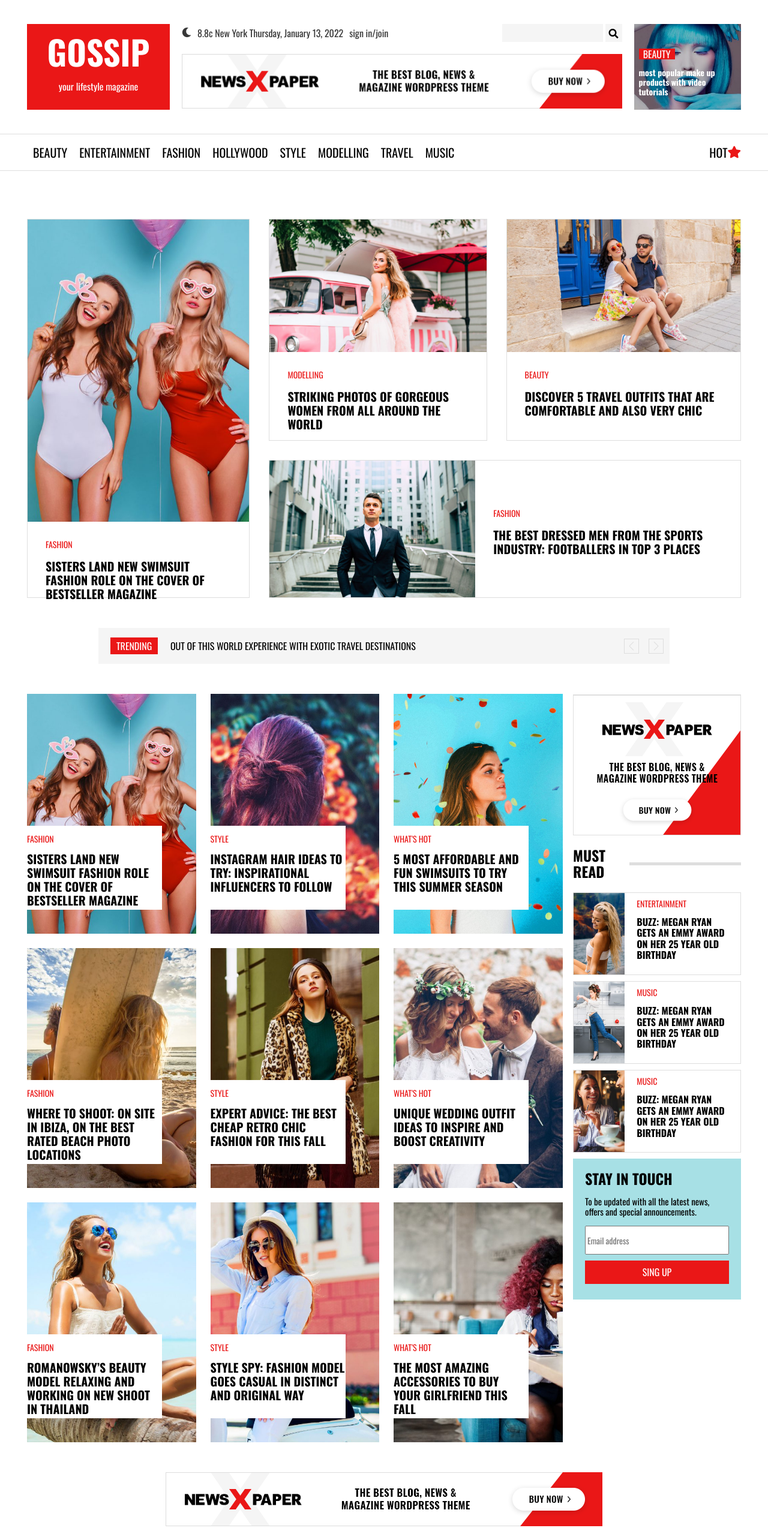
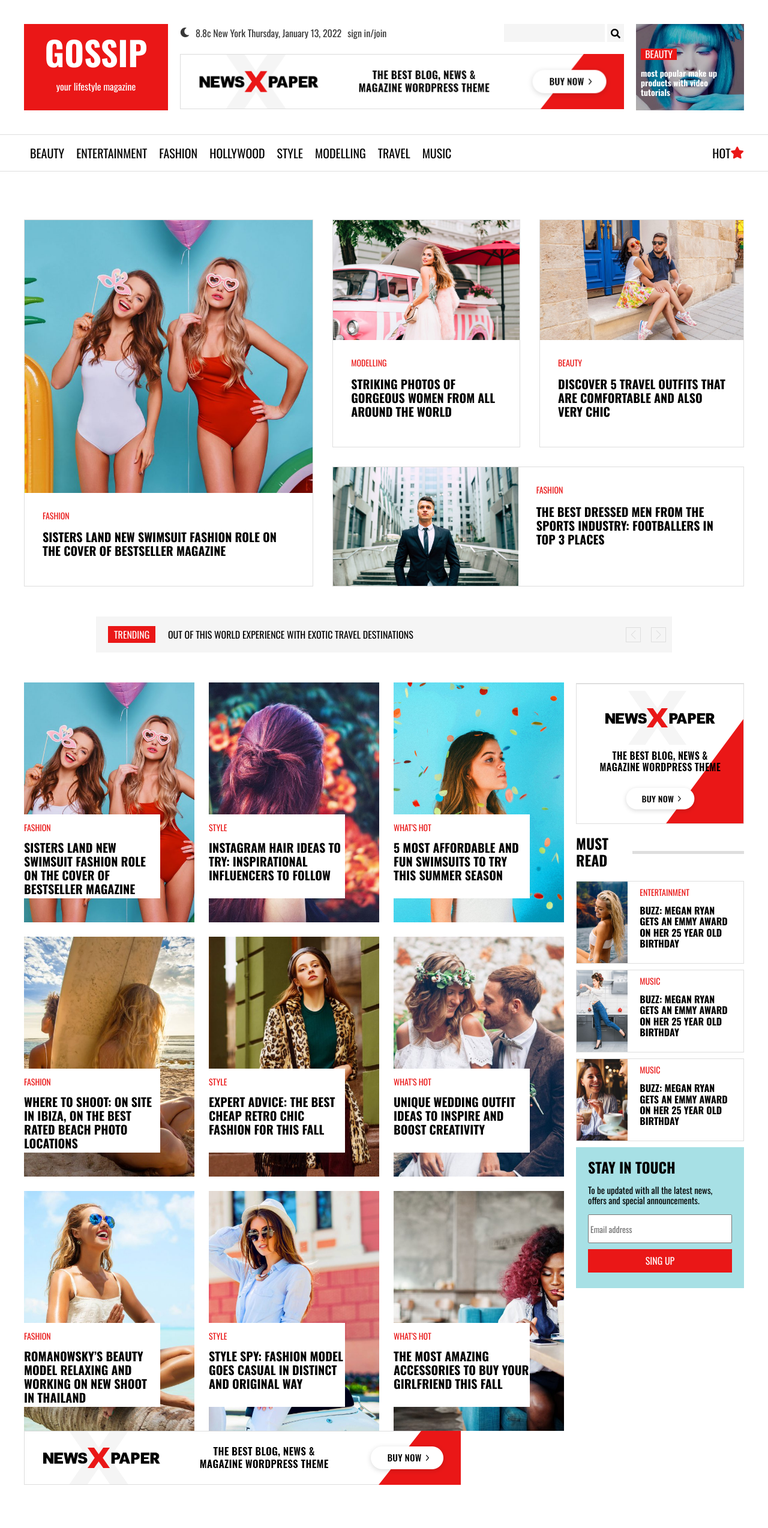
Before and after one commit to DuclosP/exo-gossip, a website: page dev/index.html in a window 1280 px wide. Shown: the top 2548 px of the page at 60% size. Drawn offline with nearby package versions, Linux system fonts and the light colour scheme; files that its build step writes are made by us from their sources.

Commit message:
terminado,  le triple swiper peut être optimisé

```diff
--- a/dev/css/layout/_footer.scss
+++ b/dev/css/layout/_footer.scss
@@ -6,6 +6,7 @@
     h2{
         background-color: #000;
         margin: 0;
+        padding: 20px;
         text-transform: uppercase;
         &:after{
             background-color: #666666;
@@ -18,6 +19,9 @@
         justify-content: space-between;
         .footer-news{
             display: flex;
+            @media screen and (max-width:750px) {
+                flex-direction: column;
+            }
             div {
                 padding: 20px;
                 ul {
@@ -51,6 +55,11 @@
         display: flex;
         justify-content: space-between;
         align-items: center;
+        @media screen and (max-width:750px) {
+            flex-direction: column;
+            justify-content: flex-start;
+            align-items: center;
+        }
         a{
             text-decoration: none;
             color: #fff;
--- a/dev/css/layout/_general.scss
+++ b/dev/css/layout/_general.scss
@@ -2,13 +2,9 @@ body {
     font-family: 'Oswald', sans-serif;
 }
 
-
 .wrapper {
-    max-width: 1190px;
+    max-width: 1200px;
     margin: 0 auto;
-    @media screen and (max-width:900px) {
-        max-width: 750px;
-    }
 }
 .flex-row {
     display: flex;
@@ -57,6 +53,7 @@ section {
     article {
         a{
             text-decoration: none;
+        }
         .article-txt{
             padding: 30px;
             .label{
@@ -76,7 +73,6 @@ section {
         &:hover{
             h2{
                 color: #EA1717;
-                }
             }
         }
     }
--- a/dev/css/layout/_header.scss
+++ b/dev/css/layout/_header.scss
@@ -87,7 +87,7 @@
     left: 0;
     height: 60px;
     z-index: 100;
-    min-width: 750px;
+    width: 100%;
     background-color: #EA1717;
     display: flex;
     justify-content: space-between;
--- a/dev/css/layout/_navigation.scss
+++ b/dev/css/layout/_navigation.scss
@@ -1,4 +1,7 @@
 .main-nav {
+    .nav-logo{
+        display: none;
+    }
     margin-top: 40px;
     border-top: 1px solid #dedede;
     border-bottom: 1px solid #dedede;
@@ -38,3 +41,26 @@
         display: none;
     }
 }
+
+//pour la partie fixed au défilement vers le haut
+.sticky-nav{
+    .nav-logo{
+        display: block;
+        width: 150px;
+        background-color: #EA1717;
+        line-height: 0;
+        color: #fff;
+    }
+    position: fixed;
+    width: 100%;
+    top:-100%;
+    left: 0;
+    margin: 0;
+    background-color: #fff;
+    z-index: 100;
+    box-shadow: 10px 5px 5px rgba(0, 0, 0, 0.308);
+    transition: all ease-in-out 0.5s;
+}
+.reveal{
+    top: 0;
+}
--- a/dev/css/pages/_home.scss
+++ b/dev/css/pages/_home.scss
@@ -6,70 +6,56 @@
     //section avec 4 article positionné grâce a grid
     .section-1{
         display: grid;
-        grid-template-rows: 370px 230px;
+        grid-template-rows: 380px 200px;
+        grid-template-areas:
+        "a a . ."
+        "a a b b"
+        ;
         gap: 2em;
-        grid-template-areas:
-        "high . ."
-        "high large large"
-        ;
         article{
+            display: flex;
+            flex-direction: column;
             border: 1px solid #dedede;
+            .article-img{
+                width: 100%;
+                background-color: #EA1717;
+                height: 100%;
+            }
             &:nth-of-type(1){
-                grid-area: high;
-                a{
+                grid-area: a;
                 .article-img{
-                        height: 80%;
                     background: url(../img/27-1068x713.jpg) center top/cover;
                 }
             }
-            }
             &:nth-of-type(2){
-                a{
                 .article-img{
-                        height: 60%;
                     background: url(../img/18-1068x712.jpg) center top/cover;
                 }
             }
-            }
             &:nth-of-type(3){
-                a{
                 .article-img{
-                        height: 60%;
                     background: url(../img/23-1068x712.jpg) center top/cover ;
                 }
             }
-            }
             &:nth-of-type(4){
-                grid-area: large;
-                a{
-                    display: flex;
-                    height: 100%;
+                grid-area: b;
+                flex-direction: row;
                 .article-img{
-                        width: 80%;
-                        background: url(../img/26-1068x712.jpg) center top/cover;
-                    }
-                    .article-txt{
-                        padding: 80px 30px;
-                    }
+                    background: url(../img/26-1068x712.jpg) center top/cover
                 }
             }
         }
         @media screen and (max-width:750px) {
-            display: flex;
+            grid-template-rows: 100vh 500px 500px 500px;
+            grid-template-areas:
+            "a"
+            "."
+            "."
+            "b"
+            ;
+            article{
+                &:nth-of-type(4){
                     flex-direction: column;
-            article{
-                height: 800px;
-                a{
-                    display: flex;
-                    flex-direction: column;
-                    height: 100%;
-                    .article-img {
-                        width: 100%;
-                        height: 100%;
-                    }
-                    .article-txt{
-                        padding: 80px 30px;
-                    }
                 }
             }
         }
@@ -84,6 +70,10 @@
             display: flex;
             justify-content: center;
             align-items: center;
+            @media screen and (max-width:750px){
+                width: 90%;
+                height: 100px;
+            }
             .swiper-title{
                 background-color: #EA1717;
                 text-transform: uppercase;
@@ -91,12 +81,21 @@
                 position: absolute;
                 left: 20px;
                 padding: 5px 10px;
+                @media screen and (max-width:750px){
+                    top: 0;
+                    left: 50%;
+                    transform: translateX(-50%);
+                }
             }
             .swiper-wrapper{
                 .swiper-slide{
                     display: flex;
                     align-items: center;
                     padding-left: 120px;
+                    @media screen and (max-width:750px){
+                        justify-content: center;
+                        padding-left: 0;
+                    }
                     a{
                         text-transform: uppercase;
                         color: #000;
@@ -117,6 +116,9 @@
                 &:hover{
                     background-color: red;
                 }
+                @media screen and (max-width:750px){
+                    display: none;
+                }
             }
             .swiper-button-prev{
                 left: 92%;
@@ -128,6 +130,9 @@
     .section-3{
         display: flex;
         justify-content: space-between;
+        @media screen and (max-width:750px){
+            flex-direction: column;
+        }
         .main-articles{
             width: 75%;
             display: grid;
@@ -137,13 +142,15 @@
             @media screen and (max-width:900px) {
                 width: 64%;
             }
+            @media screen and (max-width:750px){
+                width: 100%;
+                grid-template-columns: 1fr;
+            }
             .article {
                 a{
                     display: block;
                     position: relative;
-
                     height: 100%;
-                    background: url(../img/27-1068x713.jpg) center/cover ;
                     .article-txt{
                         padding: 0;
                         width: 80%;
@@ -164,6 +171,12 @@
                         .label {
                             padding: 14px 0;
                             font-size: 14px;
+                        }
+                        @media screen and (max-width:750px){
+                            height: 130px;
+                            h2{
+                                font-size: 20px;
+                            }
                         }
                     }
                 }
@@ -219,6 +232,10 @@
             position: sticky;
             bottom: 0;
             align-self: flex-end;
+            @media screen and (max-width:750px){
+                position: relative;
+                width: 100%;
+            }
             h2 {
                 text-transform: uppercase;
             }
@@ -227,15 +244,26 @@
                 height: 235px;
                 border: 1px solid #dedede;
                 background: url(../img/rec2.webp) no-repeat center top;
+                @media screen and (max-width:750px){
+                    background: url(../img/rec2-retina.webp) no-repeat center/cover;
+                    width: 100%;
+                    height: 500px;
+                }
             }
             .article{
                 border: 1px solid #dedede;
                 margin-bottom: 10px;
                 a{
                     display: flex;
+                    @media screen and (max-width:750px){
+                        align-items: center ;
+                    }
                     .article-img{
                         width: 184px;
                         padding: 0 20px;
+                        @media screen and (max-width:750px){
+                            height: 300px;
+                        }
                     }
                     .article-txt{
                         padding: 10px 20px;
@@ -269,17 +297,17 @@
         }
     }
     .buy-banner {
-        margin: 50px;
-        text-align: center;
-        @media screen and (max-width: 750px) {
-            margin: 50px 0;
-            a{
+        .buy-img{
+            display: flex;
+            justify-content: center;
+            align-items: center;
+            height: 90px;
+            background: url(../img/rec1.png) no-repeat;
+            @media screen and (max-width:750px){
+                background: url(../../img/rec2-retina.webp) no-repeat center/cover;
                 width: 100%;
-                img{
-                    width: 100%;
+                height: 500px;
             }
-            }
-
         }
     }
     //section avec les 3 swiper placé dans une belle grid
@@ -294,14 +322,17 @@
         .title-bar:after{
             width: 100%;
         }
+        @media screen and (max-width:750px) {
+            grid-template-columns: 1fr;
+        }
         //la partie sur les 3 swipers
         .swiper-no-fade{
-            width: calc(1130px/3);
+            width: calc(1140px/3);
             @media screen and (max-width: 900px) {
                 width: calc(780px/3);
             }
             @media screen and (max-width:750px) {
-                width: calc(610px/3);
+                width: 400px;
             }
 
             .swiper-wrapper{
@@ -409,6 +440,9 @@
         grid-template-columns: repeat(4, 1fr);
         grid-auto-rows: 360px;
         gap: 2em;
+        @media screen and (max-width:750px) {
+            grid-template-columns: 1fr;
+        }
         .article{
             border: 1px solid #dedede;
             .article-img{
--- a/dev/index.html
+++ b/dev/index.html
@@ -12,7 +12,7 @@
   <title>Vive les gossips</title>
 </head>
 <body>
-  <div class="small-header">
+  <div class="small-header wrapper">
     <div class="burger">
     </div>
     <div class="gossip"><h1>gossip</h1></div>
@@ -52,6 +52,7 @@
   <nav class="main-nav">
     <div class="wrapper flex-row">
       <div class="flex-row">
+        <div class="nav-logo"><h1>gossip</h1></div>
         <div><a href="#">beauty</a></div>
         <div><a href="#">Entertainment</a></div>
         <div><a href="#">Fashion</a></div>
@@ -68,40 +69,33 @@
     <!-- la première grid  -->
     <section class="section-1">
       <article class="article">
-        <a href="#">
-          <div class="article-img"></div>
+        <a href="#" class="article-img"></a>
         <div class="article-txt">
           <div class="label">fashion</div>
           <h2>Sisters Land New Swimsuit Fashion Role on the Cover of Bestseller Magazine</h2>
         </div>
-        </a>
       </article>
       <article class="article">
-        <a href="#">
-          <div class="article-img"></div>
+        <a href="#" class="article-img"></a>
           <div class="article-txt">
             <div class="label">Modelling</div>
             <h2>Striking Photos of Gorgeous Women From All Around the World</h2>
           </div>
-        </a>
+
       </article>
       <article class="article">
-        <a href="#">
-          <div class="article-img"></div>
+        <a href="#" class="article-img"></a>
           <div class="article-txt">
             <div class="label">Beauty</div>
             <h2>Discover 5 Travel Outfits That Are Comfortable and Also Very Chic</h2>
           </div>
-        </a>
       </article>
       <article class="article">
-        <a href="#">
-          <div class="article-img"></div>
+        <a href="#" class="article-img"></a>
           <div class="article-txt">
             <div class="label">fashion</div>
             <h2>The Best Dressed Men from the Sports Industry: Footballers in Top 3 Places</h2>
           </div>
-        </a>
       </article>
     </section>
     <!-- le premier swiper  -->
@@ -245,7 +239,7 @@
     </section>
     <!-- panneau publicitaire -->
     <div class="buy-banner">
-      <a href="#"><img src="img/rec1.png" alt=""></a>
+      <a href="#" class="buy-img"></a>
     </div>
     <!-- les 3 swipers -->
     <section class="section-4">
--- a/dev/js/main.js
+++ b/dev/js/main.js
@@ -34,3 +34,28 @@ const swiperBeauty = new Swiper('.swiper-no-fade', {
 //-------------//
 //Swiper config//
 //-------------//
+
+//sticky nav on scroll
+let nav = document.querySelector(".main-nav");
+let annulation = window.innerHeight /2;
+//initialisation de la valeur top à 0
+let pageTop = 0;
+
+//ajout de l'évent sur le scrolling de windows
+window.addEventListener('scroll', () => {
+    //compare pour la demi haut
+    if(window.scrollY > annulation){
+        nav.classList.add("sticky-nav");
+    }else{
+        nav.classList.remove("sticky-nav")
+    }
+    //compare pour la direction du scroll
+    if(pageTop > window.scrollY){
+      nav.classList.add("reveal")
+    }else{
+      nav.classList.add("sticky-nav")
+      nav.classList.remove("reveal")
+        console.log("scroll down");
+    }
+    pageTop = window.scrollY;
+})
```
Also changed, not shown: prod/index.html (+8 -14 lines), dev/img/rec2-retina.webp (added), prod/css/styles.min.css, prod/img/rec2-retina.webp (added), prod/js/main.min.js, 2 other files. Lines whose indentation alone changed are shown as unchanged.
